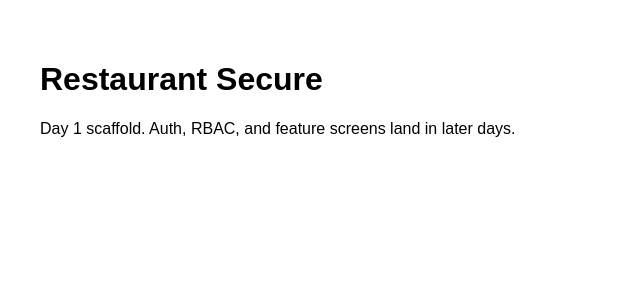
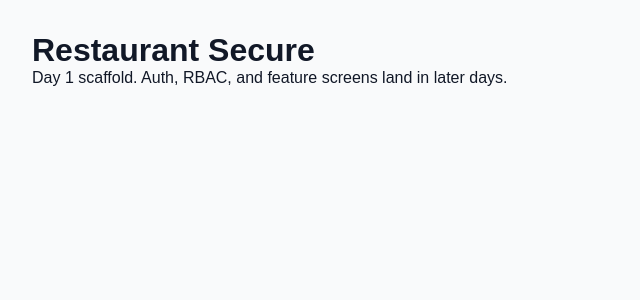
Before and after one commit to Kephas7/SecureResurantBillingSystem, a Next.js app in the folder web/: page / in a window 1280 px wide. Shown: the top 300 px of the page, without its empty margins (0-640 px from the left). Built offline with nearby package versions, Linux system fonts and the light colour scheme; no server answers.

Commit message:
global styles added and auth provider wired into root layout

```diff
--- /dev/null
+++ b/web/src/app/globals.css
@@ -0,0 +1,73 @@
+*,
+*::before,
+*::after {
+  box-sizing: border-box;
+  margin: 0;
+  padding: 0;
+}
+
+:root {
+  --color-primary: #2563eb;
+  --color-danger: #dc2626;
+  --color-success: #16a34a;
+  --color-warning: #d97706;
+  --color-bg: #f9fafb;
+  --color-surface: #ffffff;
+  --color-border: #e5e7eb;
+  --color-text: #111827;
+  --color-text-muted: #6b7280;
+}
+
+body {
+  font-family: system-ui, -apple-system, "Segoe UI", sans-serif;
+  background-color: var(--color-bg);
+  color: var(--color-text);
+}
+
+input,
+button {
+  font-family: inherit;
+  font-size: 1rem;
+  padding: 0.625rem 0.75rem;
+  border-radius: 0.375rem;
+  border: 1px solid var(--color-border);
+}
+
+input:focus {
+  outline: 2px solid var(--color-primary);
+  outline-offset: 1px;
+}
+
+button {
+  cursor: pointer;
+  border: none;
+  background-color: var(--color-primary);
+  color: white;
+  font-weight: 600;
+}
+
+button:disabled {
+  opacity: 0.6;
+  cursor: not-allowed;
+}
+
+a {
+  color: var(--color-primary);
+}
+
+.error-msg {
+  color: var(--color-danger);
+  font-size: 0.875rem;
+}
+
+.success-msg {
+  color: var(--color-success);
+  font-size: 0.875rem;
+}
+
+.card {
+  background: var(--color-surface);
+  border: 1px solid var(--color-border);
+  border-radius: 0.5rem;
+  padding: 1.5rem;
+}
--- a/web/src/app/layout.tsx
+++ b/web/src/app/layout.tsx
@@ -1,6 +1,15 @@
-export const metadata = {
-  title: "Restaurant Secure",
+import type { Metadata, Viewport } from "next";
+import { AuthProvider } from "../context/auth.context";
+import "./globals.css";
+
+export const metadata: Metadata = {
+  title: "Restaurant Secure | Management System",
   description: "Secure Restaurant Billing & Management System",
+};
+
+export const viewport: Viewport = {
+  width: "device-width",
+  initialScale: 1,
 };
 
 export default function RootLayout({
@@ -10,7 +19,9 @@ export default function RootLayout({
 }) {
   return (
     <html lang="en">
-      <body>{children}</body>
+      <body>
+        <AuthProvider>{children}</AuthProvider>
+      </body>
     </html>
   );
 }
```
